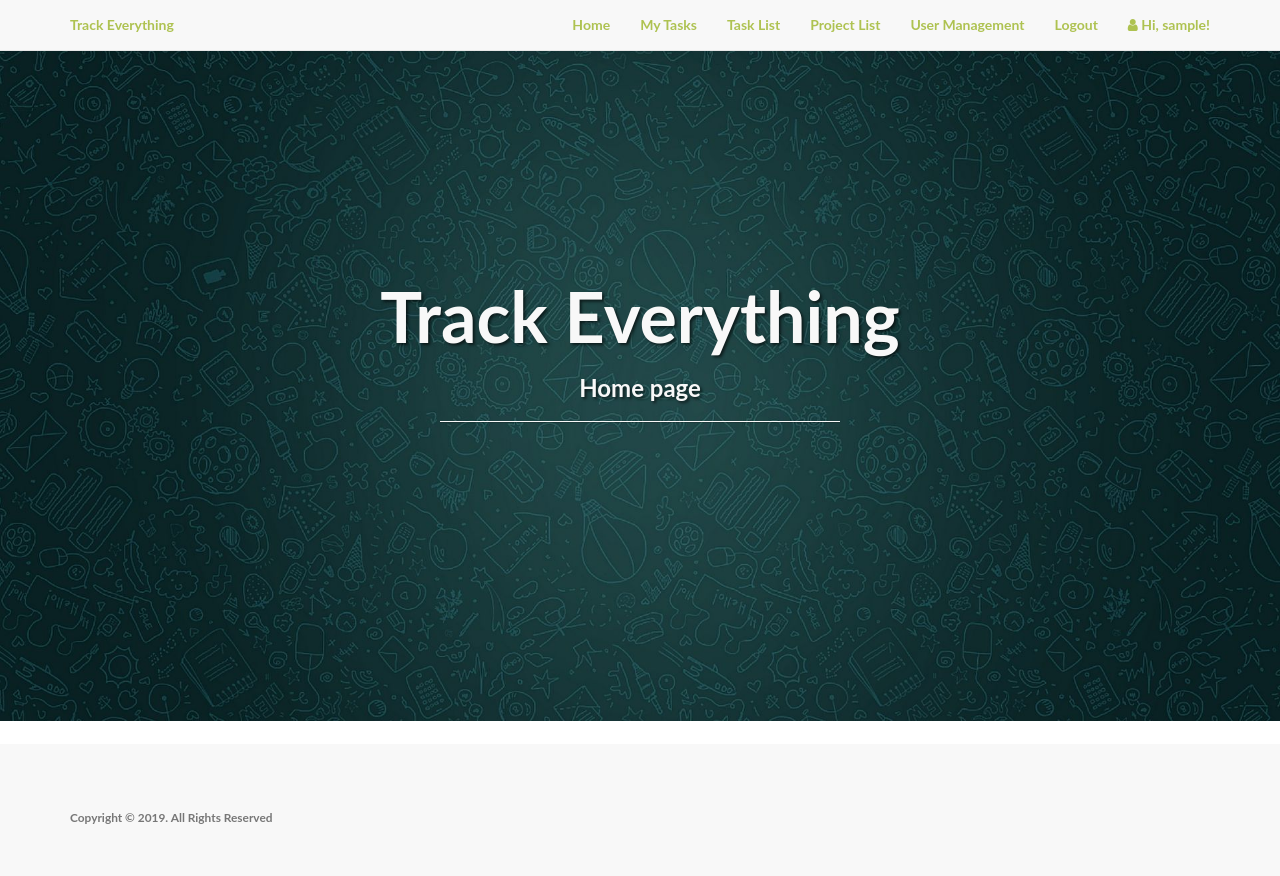
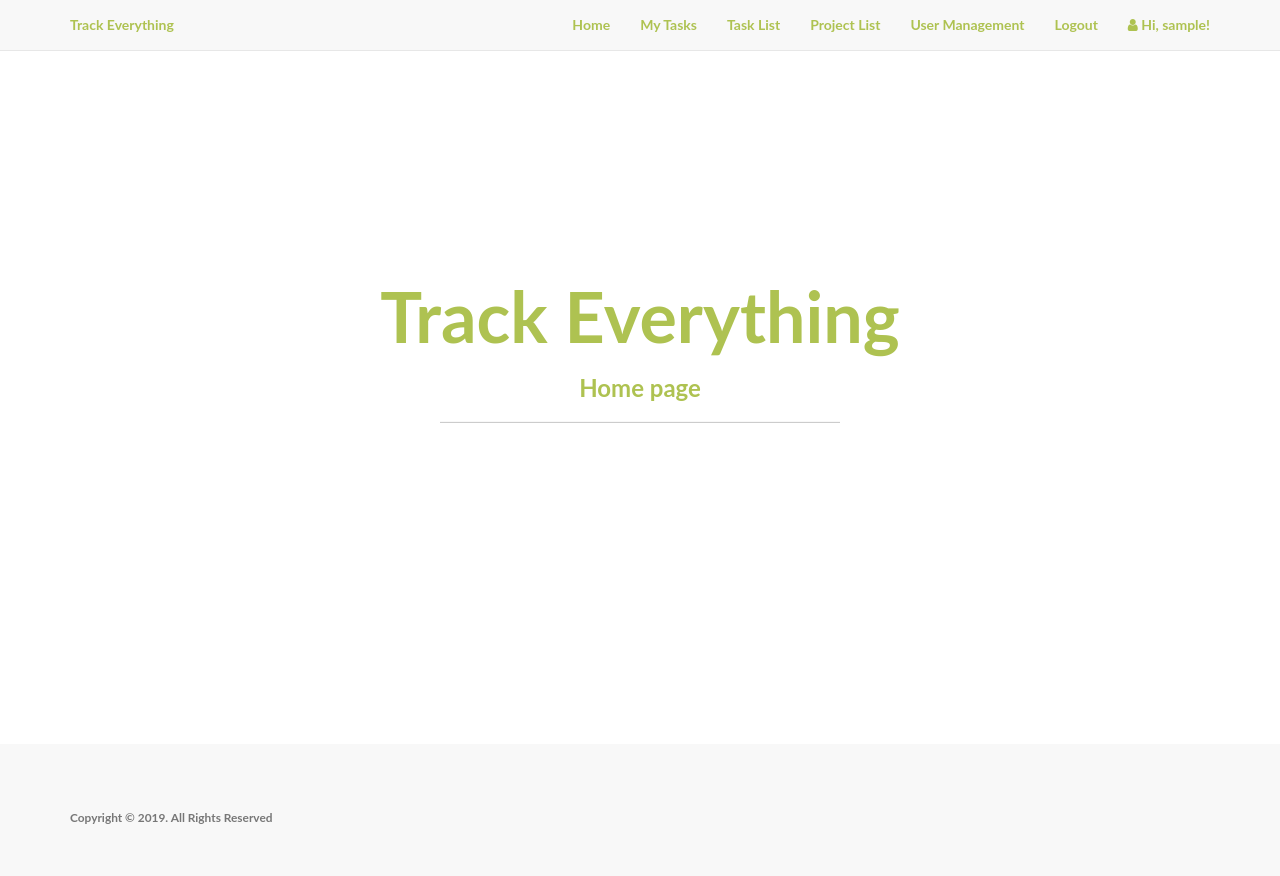
Before and after one commit to 1Fragrance/TrackEverything, a Flask app: page / in a window 1280 px wide. Run offline with Flask 2, Linux system fonts and the light colour scheme; the visitor is signed in with stand-in values (Sample User, id 1); some libraries are stand-ins or nearby versions.

Commit message:
[master] Some work on css

```diff
--- a/TrackEverything/src/static/css/style.css
+++ b/TrackEverything/src/static/css/style.css
@@ -69,9 +69,7 @@ p.copyright {
     padding-top: 50px;
     padding-bottom: 50px;
     text-align: center;
-    color: #f8f8f8;
-    background: url(../img/intro-bg.jpg) no-repeat center center;
-    background-size: cover;
+    color: #aec251;
     height: 100%;
 }
 
@@ -83,12 +81,7 @@ p.copyright {
 
 .intro-message > h1 {
     margin: 0;
-    text-shadow: 2px 2px 3px rgba(0, 0, 0, 0.6);
     font-size: 5em;
-}
-
-.intro-message > h3 {
-    text-shadow: 2px 2px 3px rgba(0, 0, 0, 0.6);
 }
 
 .lead {
```
Also changed, not shown: TrackEverything/src/static/img/intro-bg.jpg (deleted).
